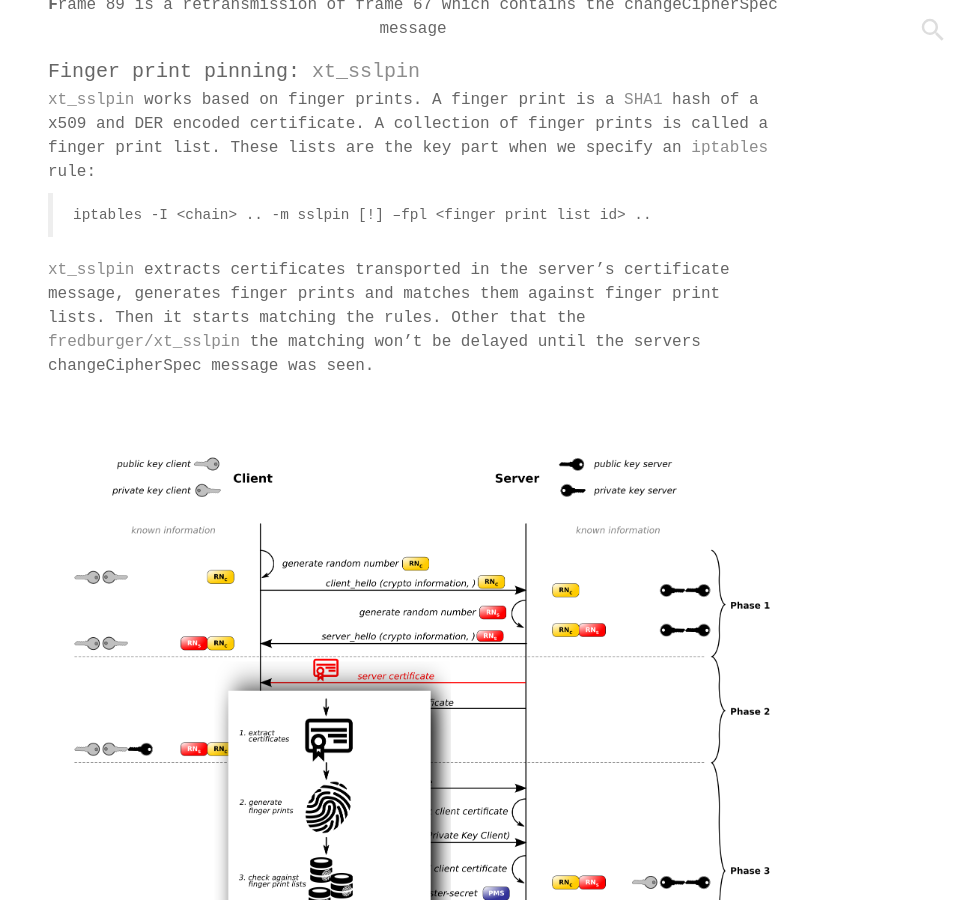
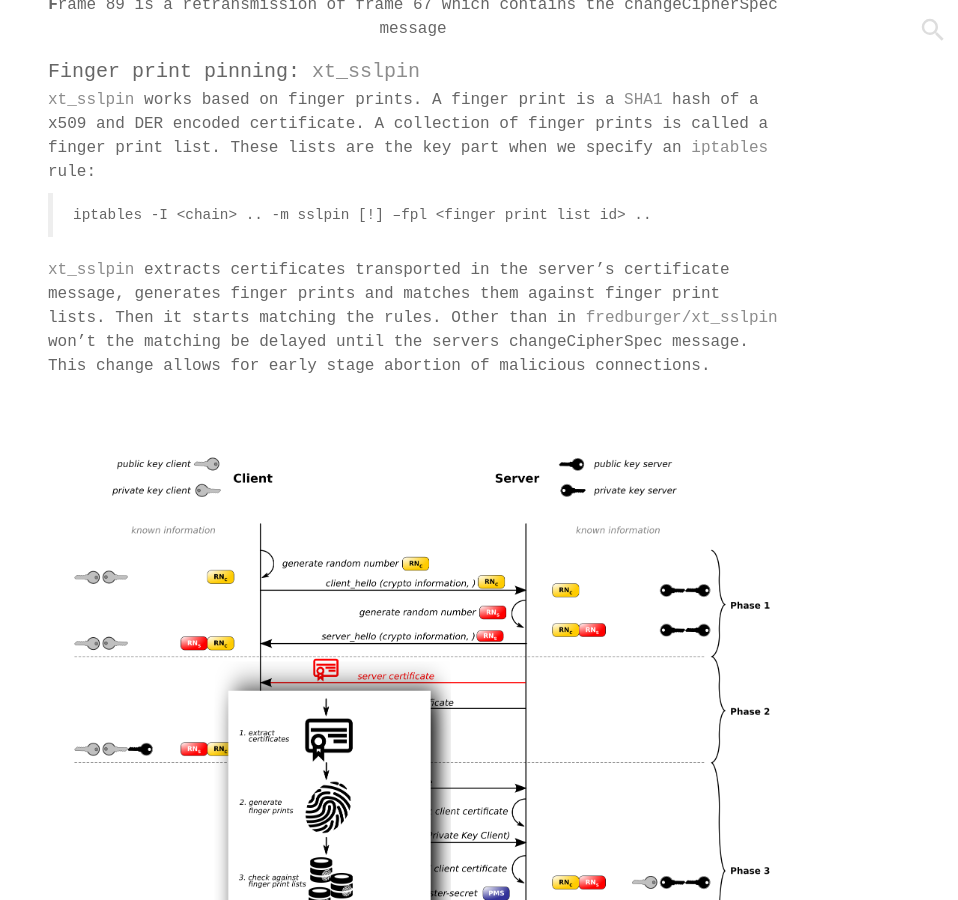
Before and after one commit to Enteee/duckpond.ch, a Jekyll site: the page built from _posts/2016-09-09-xt_sslpin.md, in a window 1280 px wide and 900 px high, scrolled down 3501 px. Shown: the whole window, without its empty margins (322-1280 px from the left). Built offline with Jekyll 4.4.1, drawn with Linux system fonts in a browser that asks for light colours; comment, search, counter and statistics services are not loaded.

Commit message:
xt_sslpin++

```diff
--- a/_posts/2016-09-09-xt_sslpin.md
+++ b/_posts/2016-09-09-xt_sslpin.md
@@ -100,7 +100,7 @@ This means we only block the **very first** changeCipherSpec message. TCP will r
 
 > iptables -I \<chain\> .. -m sslpin [!] --fpl \<finger print list id\> ..
 
-[xt_sslpin] extracts certificates transported in the server's certificate message, generates finger prints and matches them against finger print lists. Then it starts matching the rules. Other that the [fredburger/xt_sslpin] the matching won't be delayed until the servers changeCipherSpec message was seen.
+[xt_sslpin] extracts certificates transported in the server's certificate message, generates finger prints and matches them against finger print lists. Then it starts matching the rules. Other than in [fredburger/xt_sslpin] won't the matching be delayed until the servers changeCipherSpec message. This change allows for early stage abortion of malicious connections.
 
 ![handshake xt_sslpin](/static/posts/xt_sslpin/handshake_xt_sslpin.png)
 *[xt_sslpin] intercepted SSL/TLS handshake*
```
